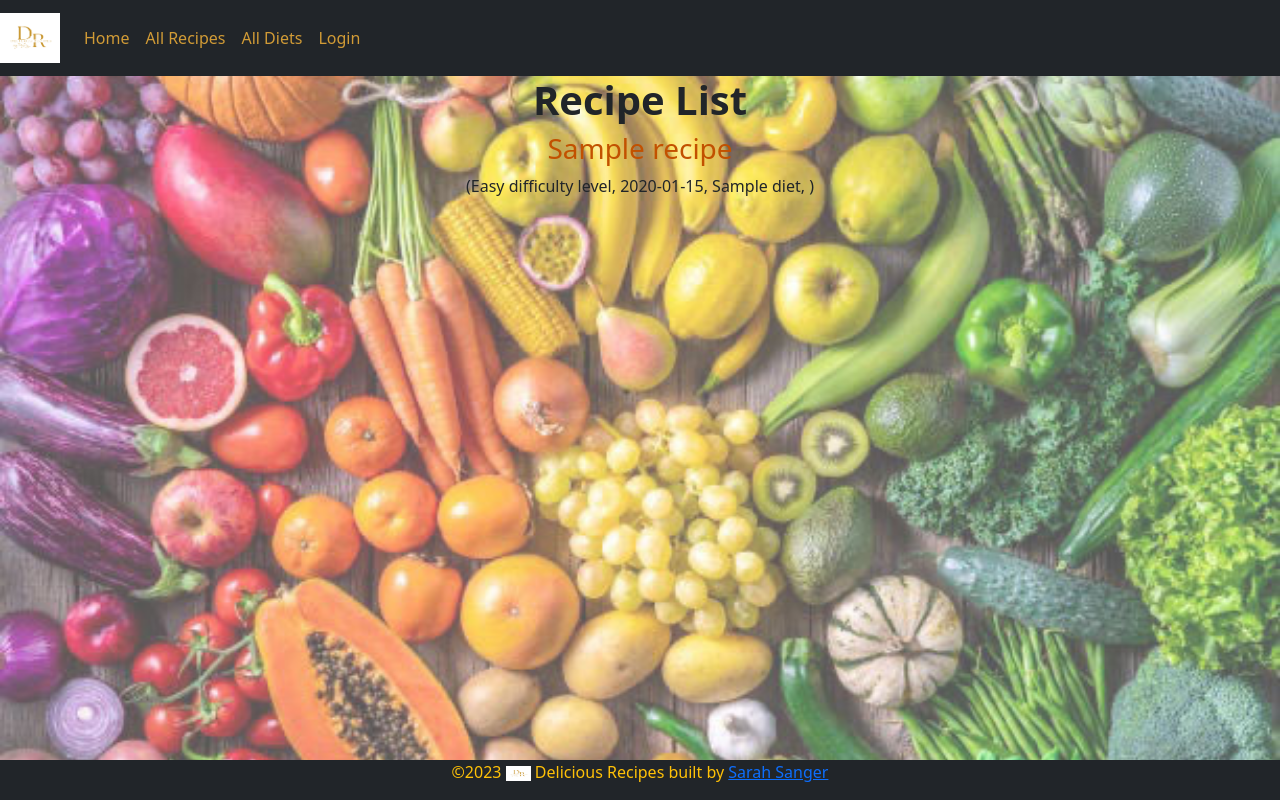
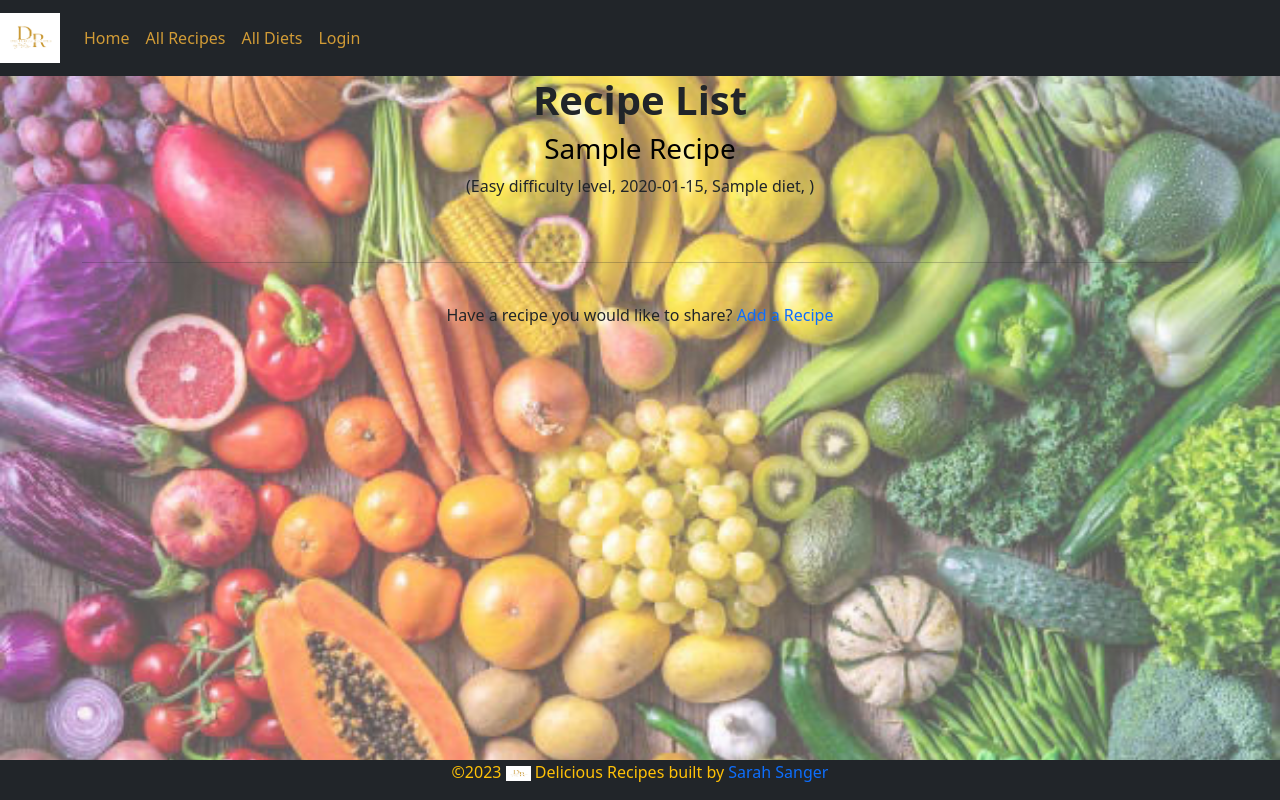
Before and after one commit to blulady/recipes3, a Django app: page /recipe/recipes/ in a window 1280 px wide. Run offline with Django 4.2, Linux system fonts and the light colour scheme; tables that the repository leaves empty hold one stand-in row (values such as "Sample post").

Commit message:
added spacing to the list pagss and a link to recipe_create on the recipes list page

```diff
--- a/recipe/static/css/recipe.css
+++ b/recipe/static/css/recipe.css
@@ -1,12 +1,14 @@
 h3 a {
-    color: #C25100;
-    text-decoration: none;
+    color: black;
 }
 
 body {
     padding-bottom: 100px;
 }
 
+ a {
+    text-decoration: none;
+}
 
 h1 {
   font-weight: bold;
--- a/recipe/templates/recipe/diet_list.html
+++ b/recipe/templates/recipe/diet_list.html
@@ -6,9 +6,9 @@
   <ul class="list-inline justify-content-center">
     {% for diet in diet_list %}
       <li>
-        <h3><a href="{{ diet.get_absolute_url }}">{{ diet.name }} </a></h3>
+        <h3><a href="{{ diet.get_absolute_url }}">{{ diet.name|title }} </a></h3>
             <!--        TODO add number of recipes per diet-->
-      </li>
+      </li><br><br>
     {% endfor %}
   </ul>
   {% else %}
@@ -16,5 +16,5 @@
   {% endif %}
   <hr>
   <br>
-  <p>Don't see your preferred diet? <a href="{%url 'diet-create' %}" style="text-decoration: none">Add a Diet </a></p>
+  <p>Don't see your preferred diet? <a href="{%url 'diet-create' %}">Add a Diet </a></p>
 {% endblock %}
--- a/recipe/templates/recipe/recipe_list.html
+++ b/recipe/templates/recipe/recipe_list.html
@@ -6,12 +6,15 @@
   <ul class="list-inline justify-content-center">
     {% for recipe in recipe_list %}
       <li>
-       <h3> <a href="{{ recipe.get_absolute_url }}">{{ recipe.title }}</a> </h3> ({{ recipe.difficulty_level }} difficulty level, {{recipe.cook_time }}, {{ recipe.diet.all|join:', ' }}, )
-      </li>
+       <h3> <a href="{{ recipe.get_absolute_url }}">{{ recipe.title|title }}</a> </h3> ({{ recipe.difficulty_level }} difficulty level, {{recipe.cook_time }}, {{ recipe.diet.all|join:', ' }}, )
+      </li> <br><br>
     {% endfor %}
   </ul>
   {% else %}
     <p>There are no recipes.</p>
     <p><a href="{% url 'recipe-create' %}">Add A Recipe</a> </p>
   {% endif %}
+ <hr>
+  <br>
+  <p>Have a recipe you would like to share? <a href="{% url 'recipe-create' %}">Add a Recipe </a></p>
 {% endblock %}
```
